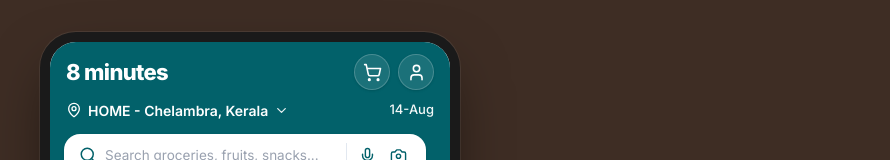
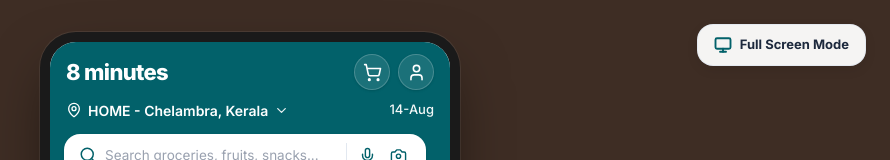
Before and after one commit to Faheem10-web/Alphagrow, a React (Vite) app: page / in a window 1280 px wide. Shown: the top 160 px of the page, without its empty margins (390-1280 px from the left). Built offline with nearby package versions, Linux system fonts and the light colour scheme.

Commit message:
Implement dynamic desktop phone frame toggle button at top right

```diff
--- a/src/app/App.tsx
+++ b/src/app/App.tsx
@@ -2,7 +2,7 @@ import { useState, useEffect, useRef, useCallback } from "react";
 import {
   ShoppingCart, User, MapPin, ChevronDown, Search, Mic, Camera,
   Heart, Plus, Minus, Home, LayoutGrid, Award, Tag, BookOpen,
-  X, Star, ShoppingBag,
+  X, Star, ShoppingBag, Smartphone, Monitor
 } from "lucide-react";
 import banner1 from "../assets/b-1.png";
 import bsmall from "../assets/b-small.png";
@@ -728,6 +728,7 @@ export default function App() {
   const [wish, setWish]                 = useState<Set<string>>(new Set());
   const [selectedProduct, setSelectedProduct] = useState<Product | null>(null);
   const [activePage, setActivePage]     = useState<"dashboard" | "product-details">("dashboard");
+  const [enableFrame, setEnableFrame]   = useState(true);
 
   const handleOpenProduct = (p: Product) => {
     setSelectedProduct(p);
@@ -818,6 +819,28 @@ const CustomFlyersIcon = ({ style }: { style?: React.CSSProperties }) => (
     { id: "offers",     label: "Offers",     Icon: CustomOffersIcon },
     { id: "flyers",     label: "Flyers",     Icon: CustomFlyersIcon },
   ];
+
+  const frameStyle: React.CSSProperties = enableFrame ? {
+    maxWidth: 420,
+    width: "100%",
+    height: "min(840px, 92dvh)",
+    fontFamily: "'Inter', system-ui, -apple-system, sans-serif",
+    backgroundColor: "#f7f7f7",
+    borderRadius: 36,
+    border: "10px solid #1a1a1a",
+    boxShadow: "0 25px 60px -15px rgba(0, 0, 0, 0.6), 0 0 0 1px rgba(255,255,255,0.08)",
+    transition: "all 0.3s cubic-bezier(0.4, 0, 0.2, 1)",
+  } : {
+    maxWidth: "100%",
+    width: "100%",
+    height: "100vh",
+    fontFamily: "'Inter', system-ui, -apple-system, sans-serif",
+    backgroundColor: "#f7f7f7",
+    borderRadius: 0,
+    border: "none",
+    boxShadow: "none",
+    transition: "all 0.3s cubic-bezier(0.4, 0, 0.2, 1)",
+  };
 
   return (
     <>
@@ -842,18 +865,28 @@ const CustomFlyersIcon = ({ style }: { style?: React.CSSProperties }) => (
         }
       `}</style>
 
-      <div className="min-h-screen flex items-center justify-center main-container" style={{ backgroundColor: "#3e2d24" }}>
+      <div className="min-h-screen flex items-center justify-center main-container relative" style={{ backgroundColor: "#3e2d24", transition: "background-color 0.3s" }}>
+        {/* Frame Toggle Button (Desktop top-right) */}
+        <button
+          onClick={() => setEnableFrame(prev => !prev)}
+          className="mobile-hide fixed top-6 right-6 z-50 flex items-center gap-2 bg-white/95 border border-slate-200/80 shadow-[0_4px_12px_rgba(0,0,0,0.08)] px-4 py-2.5 rounded-2xl cursor-pointer hover:bg-white active:scale-95 transition-all select-none text-slate-800 text-[13px] font-bold"
+        >
+          {enableFrame ? (
+            <>
+              <Monitor className="w-4.5 h-4.5 text-[#02616A] stroke-[2.5]" />
+              <span>Full Screen Mode</span>
+            </>
+          ) : (
+            <>
+              <Smartphone className="w-4.5 h-4.5 text-slate-600 stroke-[2.5]" />
+              <span>Mobile Mockup Mode</span>
+            </>
+          )}
+        </button>
+
         <div
           className="w-full flex flex-col relative overflow-hidden phone-frame"
-          style={{
-            maxWidth: 420,
-            height: "min(840px, 92dvh)",
-            fontFamily: "'Inter', system-ui, -apple-system, sans-serif",
-            backgroundColor: "#f7f7f7",
-            borderRadius: 36,
-            border: "10px solid #1a1a1a",
-            boxShadow: "0 25px 60px -15px rgba(0, 0, 0, 0.6), 0 0 0 1px rgba(255,255,255,0.08)",
-          }}
+          style={frameStyle}
         >
           {activePage === "product-details" && selectedProduct ? (
             <ProductDetailsPage
```
